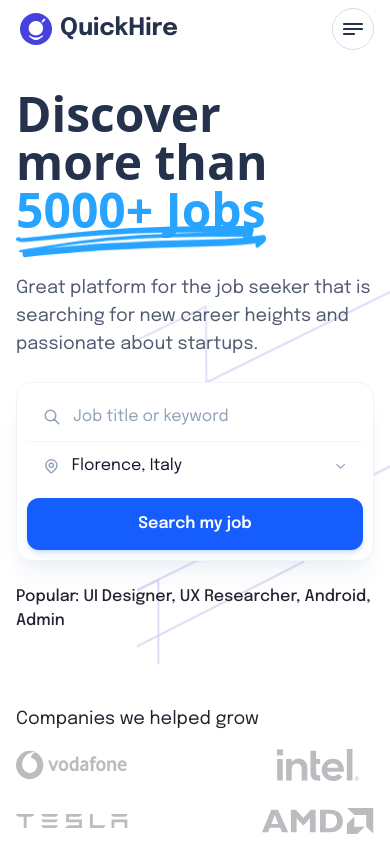
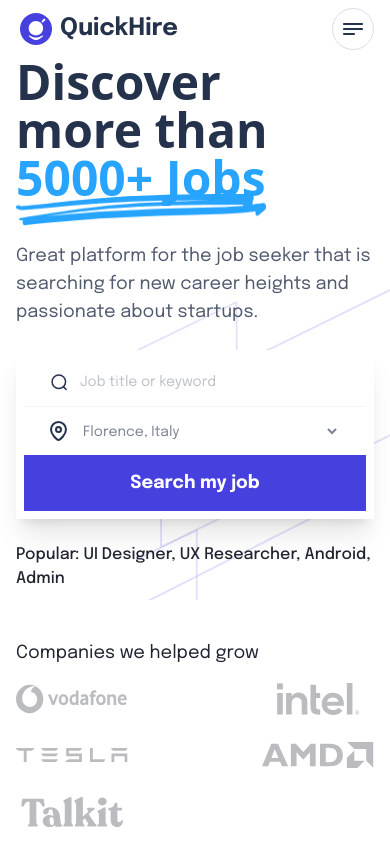
Before and after one commit to imam0321/qtack_task_client, a Next.js app: page / in a window 390 px wide. Shown: the top 844 px of the page. Built offline with nearby package versions, Linux system fonts and the light colour scheme; a web font is replaced by a local one.

Commit message:
Refactor layout and component styles for improved consistency and responsiveness; remove unused icon file

```diff
--- a/src/app/(commonLayout)/layout.tsx
+++ b/src/app/(commonLayout)/layout.tsx
@@ -10,7 +10,7 @@
   return (
     <div className=" flex flex-col relative">
       {/* Background Pattern for Navbar + HeroSection */}
-      <div className="pointer-events-none absolute md:top-0 top-70 right-0 w-[65%] lg:h-175 h-96 z-0">
+      <div className="pointer-events-none absolute md:top-0 top-70 right-0 w-[65%] lg:h-171 h-80 z-0">
         <Image
           src="/patterns/pattern-1.jpg"
           alt="background pattern"
--- a/src/components/modules/home/Categories.tsx
+++ b/src/components/modules/home/Categories.tsx
@@ -14,10 +14,10 @@
 
 export default function Categories() {
   return (
-    <section className="lg:px-31 px-4 pb-10 pt-20">
+    <section className="lg:px-31 px-4 md:my-12 my-6">
       {/* Header */}
       <div className="flex flex-col sm:flex-row justify-between md:items-end items-start md:mb-6 mb-2 gap-4">
-        <h2 className="md:text-5xl text-[2rem] font-semibold font-clash-display">
+        <h2 className="md:text-5xl text-[1.7rem] font-semibold font-clash-display">
           Explore by <span className="text-[#26A4FF]">category</span>
         </h2>
         {/* Link */}
--- a/src/components/modules/home/ClientLogos.tsx
+++ b/src/components/modules/home/ClientLogos.tsx
@@ -10,7 +10,7 @@
   ];
 
   return (
-    <section className="lg:px-31 px-4 my-10">
+    <section className="lg:px-31 px-4 my-12">
       <p className="text-[#202430] mb-4 text-lg">Companies we helped grow</p>
 
       <div className="flex flex-wrap justify-between items-center gap-6">
--- a/src/components/modules/home/FeaturedJobs.tsx
+++ b/src/components/modules/home/FeaturedJobs.tsx
@@ -24,7 +24,7 @@
 
 export default function FeaturedJobs() {
   return (
-    <section className="px-4 py-6 lg:px-31">
+    <section className="px-4 lg:px-31 md:my-12 my-6">
       <div className="mb-2 flex flex-col justify-between md:items-end items-start gap-4 sm:flex-row md:mb-4">
         <h2 className="text-[2rem] font-semibold font-clash-display md:text-5xl">
           Featured <span className="text-[#26A4FF]">jobs</span>
--- a/src/components/modules/home/HeroSection.tsx
+++ b/src/components/modules/home/HeroSection.tsx
@@ -2,8 +2,8 @@
 
 export default function HeroSection() {
   return (
-    <section className="">
-      <div className="relative z-10 lg:flex justify-between lg:items-center px-4 py-8 lg:px-31">
+    <section className="md:h-screen flex items-center overflow-hidden">
+      <div className="relative z-10 w-full h-full lg:flex justify-between lg:items-center px-4 lg:px-31">
         {/* Left Content */}
         <div className="lg:w-1/2 text-left">
           <h1 className="font-clash-display text-5xl font-semibold text-[#25324B] md:text-6xl lg:text-7xl">
@@ -20,77 +20,48 @@
             </span>
           </h1>
 
-          <p className="mt-10 mb-6 font-epilogue text-lg text-[#515B6F] md:text-xl">
+          <p className="mt-10 mb-6 font-epilogue text-lg text-[#515B6F] md:text-xl relative">
             Great platform for the job seeker that is searching for new career
             heights and passionate about startups.
           </p>
+          <div className="md:absolute z-30">
             {/* Search Bar */}
-          <div className="mx-auto flex max-w-2xl flex-col items-center rounded-2xl border border-slate-100 bg-white p-2.5 shadow-xl shadow-blue-900/5 transition-shadow duration-300 hover:shadow-2xl hover:shadow-blue-900/10 md:flex-row lg:mx-0">
-            <div className="group flex w-full items-center border-b border-slate-100 px-4 py-3 md:flex-1 md:border-b-0 md:border-r md:py-2">
-              <svg
-                className="mr-3 h-5 w-5 text-slate-400 transition-colors group-focus-within:text-blue-500"
-                fill="none"
-                stroke="currentColor"
-                viewBox="0 0 24 24"
-              >
-                <path
-                  d="M21 21l-6-6m2-5a7 7 0 11-14 0 7 7 0 0114 0z"
-                  strokeLinecap="round"
-                  strokeLinejoin="round"
-                  strokeWidth="2"
+            <div className="flex max-w-4xl flex-col items-center bg-white p-2 shadow-xl md:flex-row">
+              {/* Job Title Input */}
+              <div className="group flex w-full items-center border-b border-slate-100 px-6.5 py-3.5 md:flex-1 md:py-1">
+                <Image
+                  src="/icons/search.svg"
+                  alt="Search"
+                  width={18}
+                  height={18}
+                  className="mr-3"
                 />
-              </svg>
                 <input
                   type="text"
                   placeholder="Job title or keyword"
-                className="w-full border-none bg-transparent text-base text-slate-900 placeholder:text-slate-400 outline-none focus:ring-0"
+                  className="w-full bg-transparent text-sm md:text-base text-[#7C8493] outline-none"
                 />
               </div>
 
-            <div className="group flex w-full items-center px-4 py-3 md:flex-1 md:py-2">
-              <svg
-                className="mr-3 h-5 w-5 text-slate-400 transition-colors group-focus-within:text-blue-500"
-                fill="none"
-                stroke="currentColor"
-                viewBox="0 0 24 24"
-              >
-                <path
-                  d="M17.657 16.657L13.414 20.9a1.998 1.998 0 01-2.827 0l-4.244-4.243a8 8 0 1111.314 0z"
-                  strokeLinecap="round"
-                  strokeLinejoin="round"
-                  strokeWidth="2"
+              {/* Location Select */}
+              <div className="group flex w-full items-center px-6.5 py-3.5 md:flex-1 md:py-1 relative">
+                <Image
+                  src="/icons/location.svg"
+                  alt="Location"
+                  width={18}
+                  height={18}
+                  className="mr-3"
                 />
-                <path
-                  d="M15 11a3 3 0 11-6 0 3 3 0 016 0z"
-                  strokeLinecap="round"
-                  strokeLinejoin="round"
-                  strokeWidth="2"
-                />
-              </svg>
-
-              <select className="w-full cursor-pointer appearance-none border-none bg-transparent text-base text-slate-900 outline-none focus:ring-0">
+                <select className="w-full text-sm md:text-base text-[#7C8493] outline-none ">
                   <option value="Florence, Italy">Florence, Italy</option>
                   <option value="Remote">Remote</option>
                   <option value="New York, USA">New York, USA</option>
                   <option value="London, UK">London, UK</option>
                 </select>
-
-              <svg
-                className="ml-2 h-4 w-4 pointer-events-none text-slate-400"
-                fill="none"
-                stroke="currentColor"
-                viewBox="0 0 24 24"
-              >
-                <path
-                  d="M19 9l-7 7-7-7"
-                  strokeLinecap="round"
-                  strokeLinejoin="round"
-                  strokeWidth="2"
-                />
-              </svg>
               </div>
 
-            <button className="mt-2 w-full whitespace-nowrap rounded-xl bg-blue-600 px-8 py-3.5 font-semibold text-white shadow-md shadow-blue-500/20 transition-all hover:bg-blue-700 active:scale-95 md:mt-0 md:w-auto">
+              {/* Search Button */}
+              <button className="w-full bg-[#4640DE] px-6.5 py-3.5 font-bold text-lg text-white md:w-auto">
                 Search my job
               </button>
             </div>
@@ -100,6 +71,7 @@
               <span>UI Designer</span>, <span>UX Researcher</span>,{" "}
               <span>Android</span>, <span>Admin</span>
             </p>
+          </div>
         </div>
 
         {/* Right Image */}
--- a/src/components/modules/home/PromoBanner.tsx
+++ b/src/components/modules/home/PromoBanner.tsx
@@ -3,7 +3,7 @@
 
 export default function PromoBanner() {
   return (
-    <section className="lg:px-31 px-4 py-6 relative">
+    <section className="lg:px-31 px-4 py-6 relative my-8">
       <div
         className="bg-[#4640DE] md:p-16 p-4 flex flex-col lg:flex-row justify-between items-center relative overflow-hidden"
         style={{
```
Also changed, not shown: src/components/modules/home/LatestJobCard.tsx (+8 -10 lines), public/icons/search.svg (renamed from public/icons/Icon.svg). Lines whose indentation alone changed are shown as unchanged.
